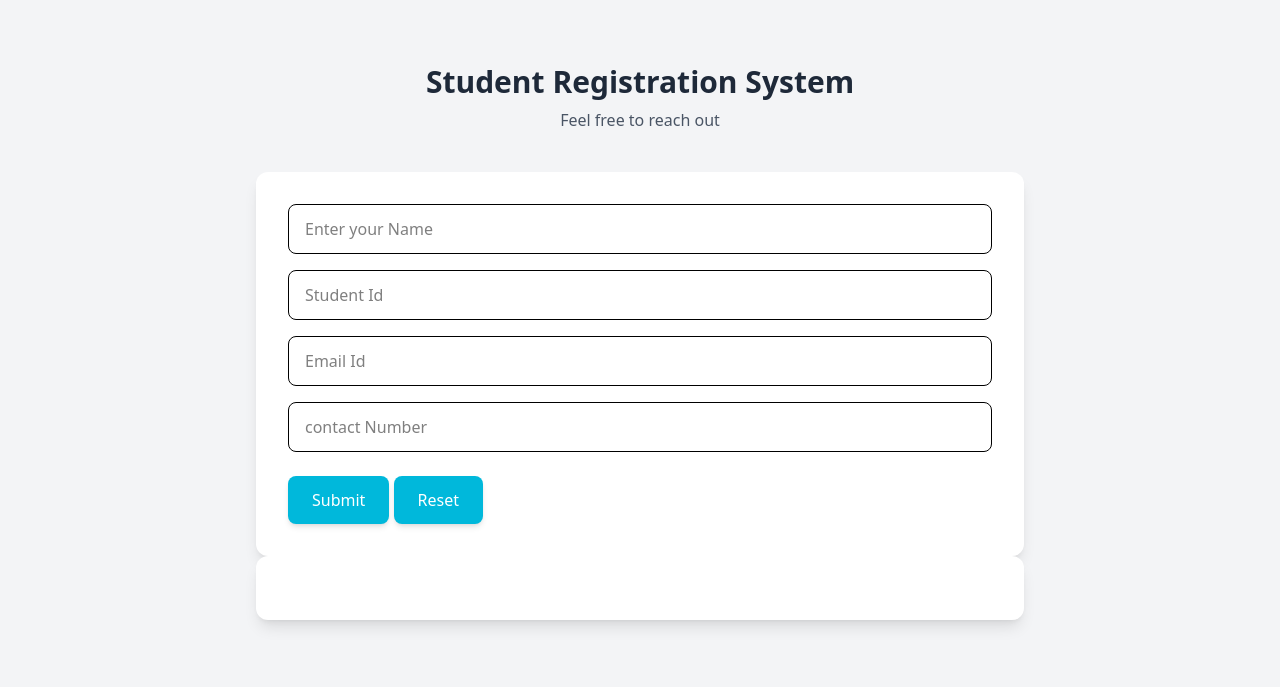
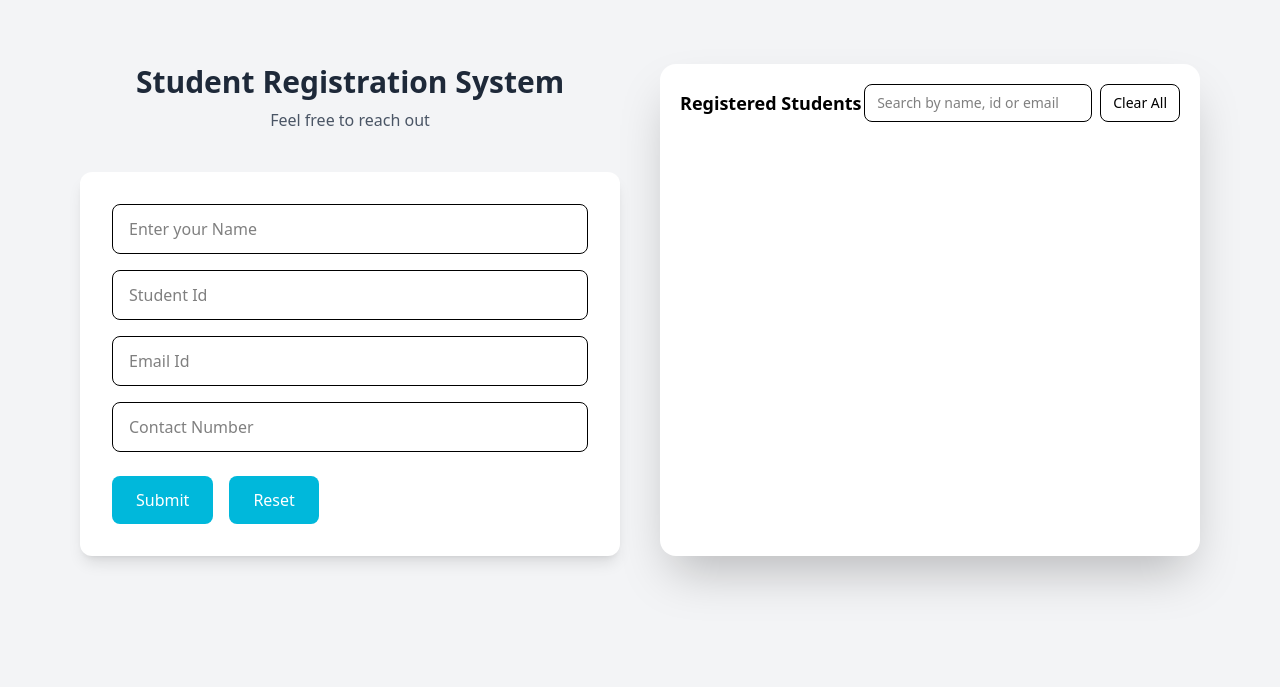
Before and after one commit to Anak2429/Student-Registration-System, a website: page src/index.html in a window 1280 px wide. Drawn offline with Linux system fonts and the light colour scheme.

Commit message:
added dispay section to display registerd students list

```diff
--- a/src/index.html
+++ b/src/index.html
@@ -7,38 +7,44 @@
   <link rel="stylesheet" href="./output.css">
 </head>
 <body class="bg-gray-100 flex-row ">
-<!-- Student Resgistration Form---------------------------------------------------------------->
-    <section id="contact" class="bg-gray-100 py-16 px-6 lg:px-20">
+<section class="bg-gray-100 py-16 px-6 lg:px-20">
+
+  <div class="grid grid-cols-1 lg:grid-cols-2 gap-10">
+
+    <!-- LEFT: Student Registration Form -->
+    <div>
       <div class="max-w-4xl mx-auto text-center mb-10">
         <h2 class="text-3xl font-bold text-gray-800">Student Registration System</h2>
         <p class="text-gray-600 mt-2">Feel free to reach out</p>
       </div>
-    <form class="max-w-3xl mx-auto bg-white p-8 rounded-xl shadow-lg">
-      <div class="flex flex-col md:flex-col gap-4 mb-6">
-        <input type="text" placeholder="Enter your Name" required
-              class="flex-1 px-4 py-3 border rounded-lg focus:outline-none focus:ring-2 focus:ring-cyan-500">
-        <input type="number" placeholder="Student Id" required
-              class="flex-1 px-4 py-3 border rounded-lg focus:outline-none focus:ring-2 focus:ring-cyan-500">
-         <input type="email" placeholder="Email Id" required
-              class="flex-1 px-4 py-3 border rounded-lg focus:outline-none focus:ring-2 focus:ring-cyan-500">
-          <input type="tel" placeholder="contact Number" required
-              class="flex-1 px-4 py-3 border rounded-lg focus:outline-none focus:ring-2 focus:ring-cyan-500">
+
+      <form class="bg-white p-8 rounded-xl shadow-lg">
+        <div class="flex flex-col gap-4 mb-6">
+          <input type="text" placeholder="Enter your Name" class="px-4 py-3 border rounded-lg">
+          <input type="number" placeholder="Student Id" class="px-4 py-3 border rounded-lg">
+          <input type="email" placeholder="Email Id" class="px-4 py-3 border rounded-lg">
+          <input type="tel" placeholder="Contact Number" class="px-4 py-3 border rounded-lg">
         </div>
-        <div>
-            <button type="submit"
-                    class="w-full md:w-auto px-6 py-3 bg-cyan-500 hover:bg-cyan-600 text-white font-medium rounded-lg shadow-md transition">
-                Submit
-            </button>
-                  <button type="submit"
-                    class="w-full md:w-auto px-6 py-3 bg-cyan-500 hover:bg-cyan-600 text-white font-medium rounded-lg shadow-md transition">
-                Reset
-            </button>
+
+        <div class="flex gap-4">
+          <button class="px-6 py-3 bg-cyan-500 text-white rounded-lg">Submit</button>
+          <button class="px-6 py-3 bg-cyan-500 text-white rounded-lg">Reset</button>
         </div>
       </form>
-    <form class="max-w-3xl mx-auto bg-white p-8 rounded-xl shadow-lg" action="">
+    </div>
 
-    </form>
+    <!-- RIGHT: Registered Students Section -->
+    <div class="bg-white rounded-2xl p-5 shadow-2xl">
+      <div class="flex items-center justify-between mb-4">
+        <h2 class="text-lg font-semibold">Registered Students</h2>
+        <div class="flex items-center gap-2">
+          <input id="search" type="search" placeholder="Search by name, id or email"
+                 class="rounded-lg border px-3 py-2 text-sm" />
+          <button id="clearAll" class="px-3 py-2 text-sm border rounded-lg">Clear All</button>
+        </div>
+      </div>
+
+
 </section>
-
 </body>
 </html>
```
Also changed, not shown: src/index.js (added), src/output.css. Lines whose indentation alone changed are shown as unchanged.
